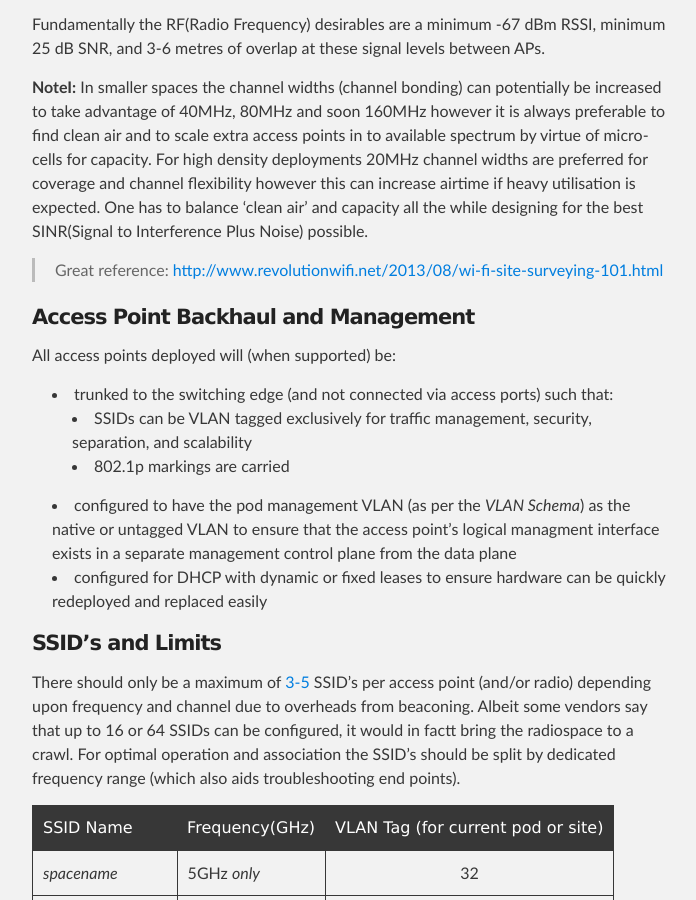
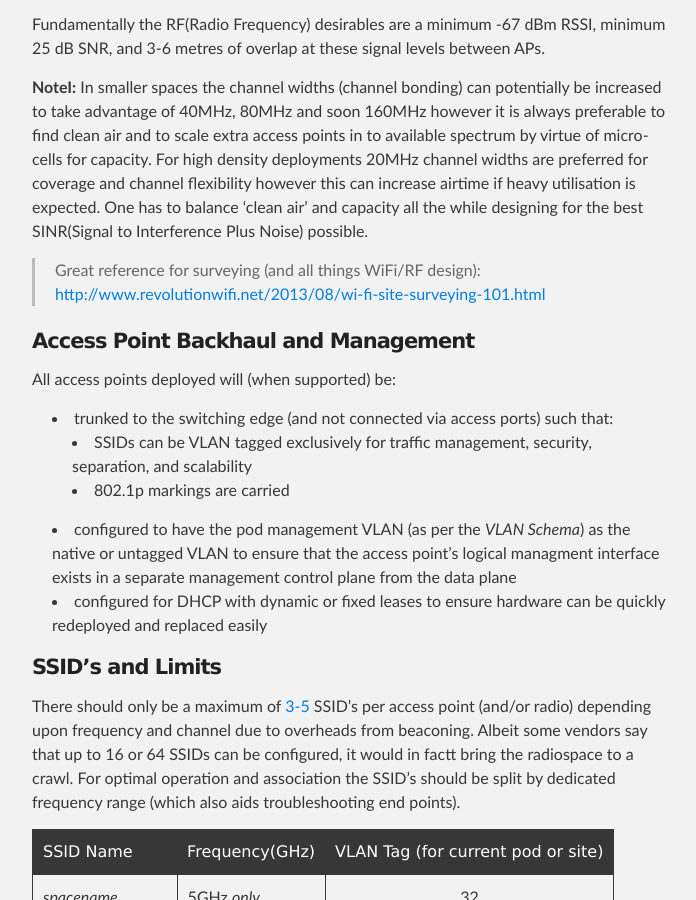
Before and after one commit to podomere/ond, a Jekyll site: the page built from ond-00001/ond-00001.md, in a window 1280 px wide and 900 px high, scrolled down 30950 px. Shown: the whole window, without its empty margins (288-984 px from the left). Built offline with Jekyll 4.4.1, drawn with Linux system fonts in a browser that asks for light colours.

```diff
--- a/ond-00001/ond-00001.md
+++ b/ond-00001/ond-00001.md
@@ -561,7 +561,7 @@
 
 **NoteI:** In smaller spaces the channel widths (channel bonding) can potentially be increased to take advantage of 40MHz, 80MHz and soon 160MHz however it is always preferable to find clean air and to scale extra access points in to available spectrum by virtue of micro-cells for capacity. For high density deployments 20MHz channel widths are preferred for coverage and channel flexibility however this can increase airtime if heavy utilisation is expected. One has to balance 'clean air' and capacity all the while designing for the best SINR(Signal to Interference Plus Noise) possible.
 
-> Great reference: [http://www.revolutionwifi.net/2013/08/wi-fi-site-surveying-101.html](http://www.revolutionwifi.net/2013/08/wi-fi-site-surveying-101.html)
+> Great reference for surveying (and all things WiFi/RF design): [http://www.revolutionwifi.net/2013/08/wi-fi-site-surveying-101.html](http://www.revolutionwifi.net/2013/08/wi-fi-site-surveying-101.html)
 
 #### Access Point Backhaul and Management
 
```
